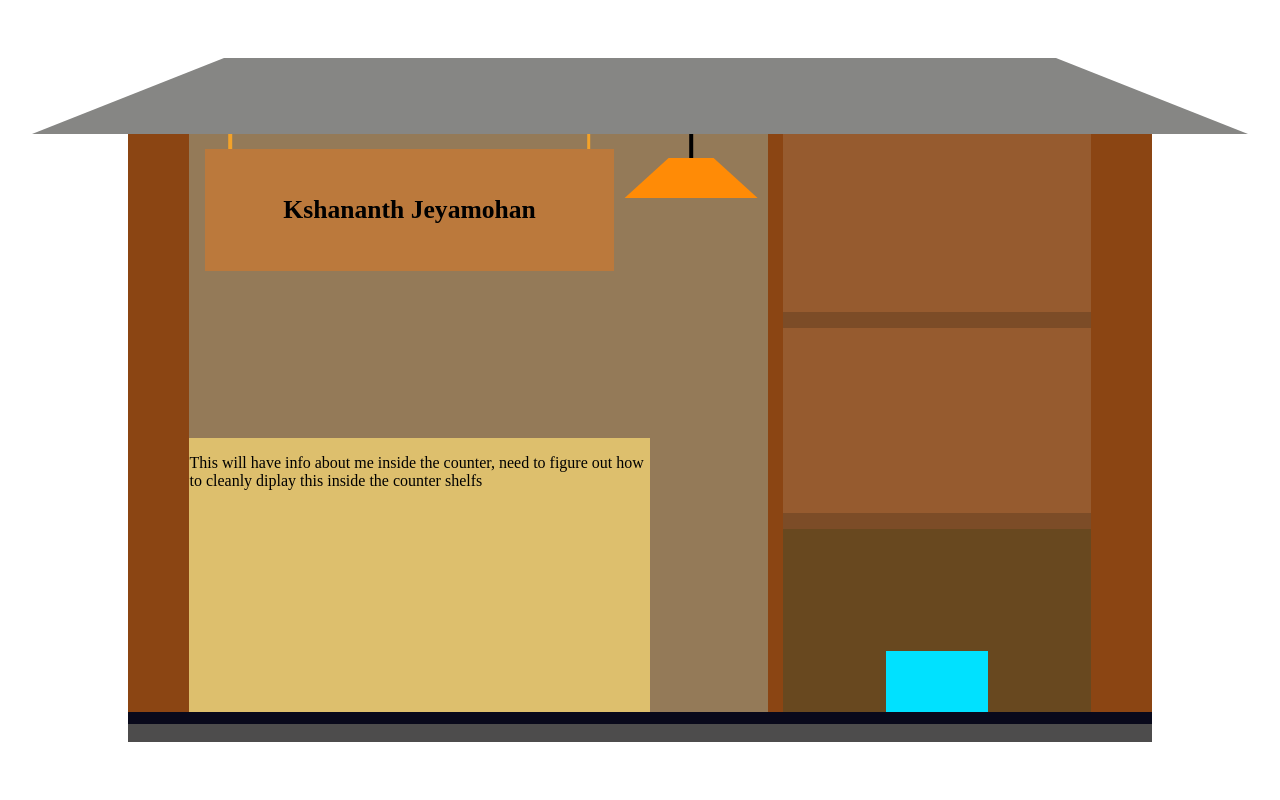
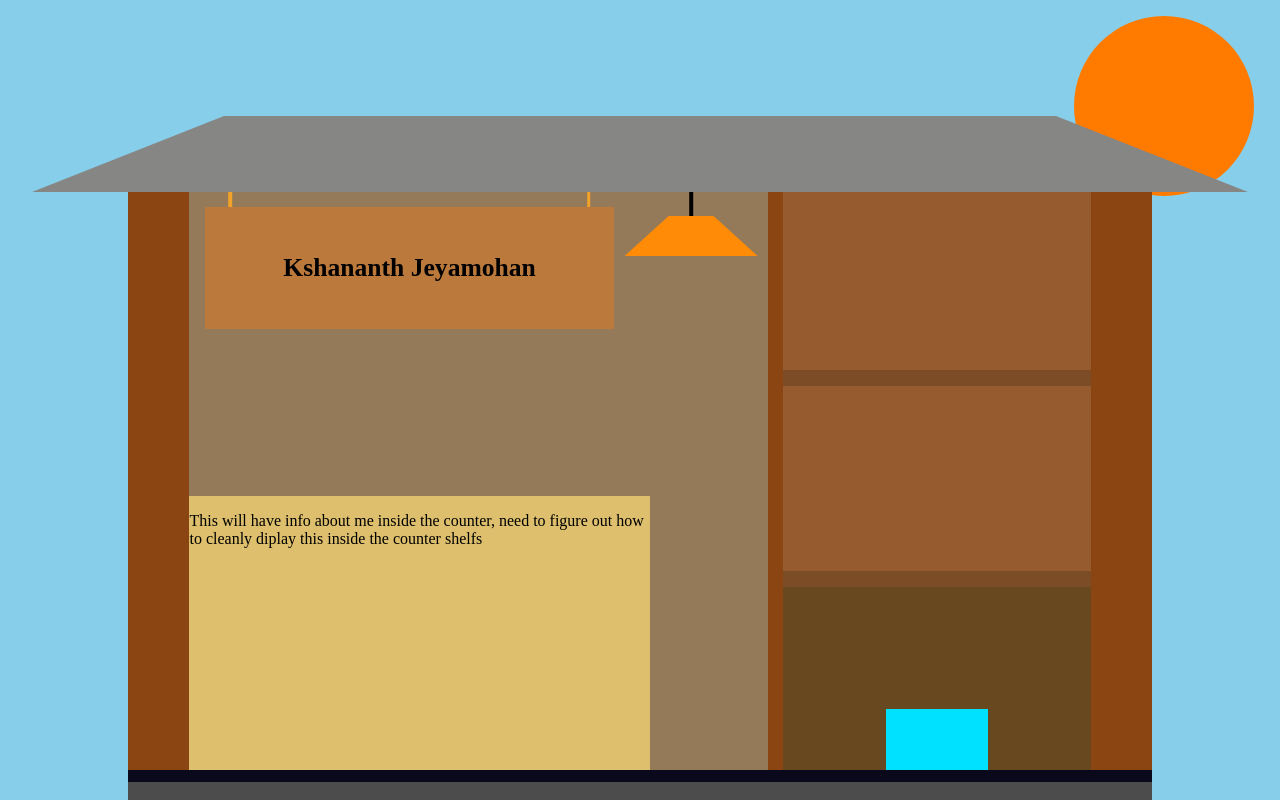
Before and after one commit to SoraKy0/My-Portfolio-Website, a plain HTML site: page index.html in a window 1280 px wide. Drawn offline with Linux system fonts and the light colour scheme.

Commit message:
added background and sun

```diff
--- a/index.html
+++ b/index.html
@@ -7,6 +7,11 @@
     <title>Kshan's Portfolio</title>
 </head>
 <body>
+    <section class = "background">
+        <div class = "sun"></div>
+        <div class="hill"></div>
+    </section>
+
     <main class = "shop">
         <div class = "roof"><!--Traditional Japanese roof kinda--></div>
 
--- a/style.css
+++ b/style.css
@@ -1,11 +1,30 @@
 body {
     margin: 0;
+    background-color: skyblue;
 }
+
+.background {
+    position: fixed;
+    inset: 0;
+    z-index: -1;
+}
+
+.sun {
+    position: absolute;
+    top: 2%;
+    right: 2%;
+    width: clamp(90px, 20vw, 180px);
+    height: clamp(90px, 20vw, 180px);
+    background-color: rgb(255, 123, 0);
+    border-radius: 50%;
+}
+
+
 
 .shop{
     display: flex;
     flex-direction: column;
-    justify-content: center; /*align on main axis*/
+    justify-content: flex-end; /*align on main axis*/
     align-items: center; /*align on cross axis*/
 
     min-height: 100vh;
```
